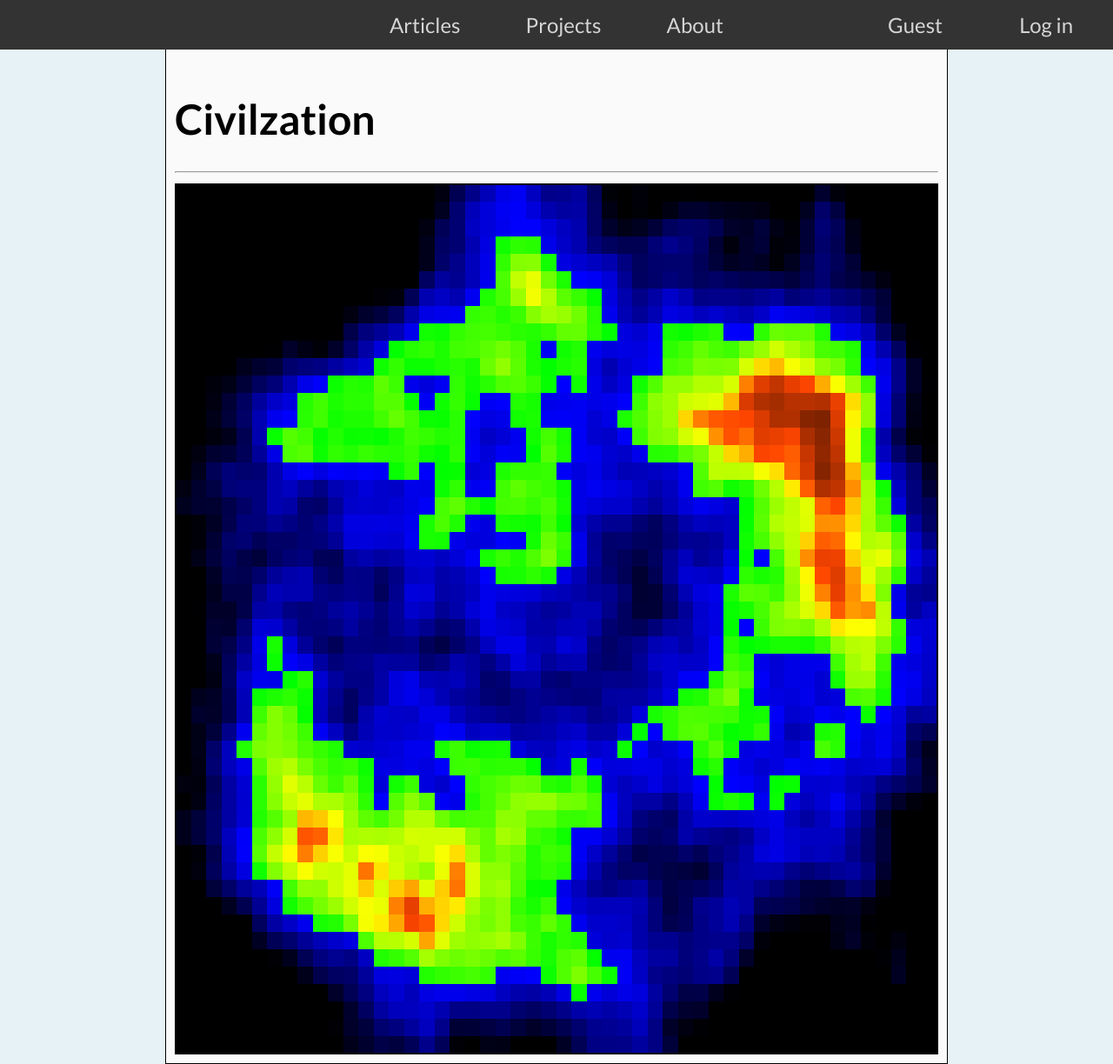
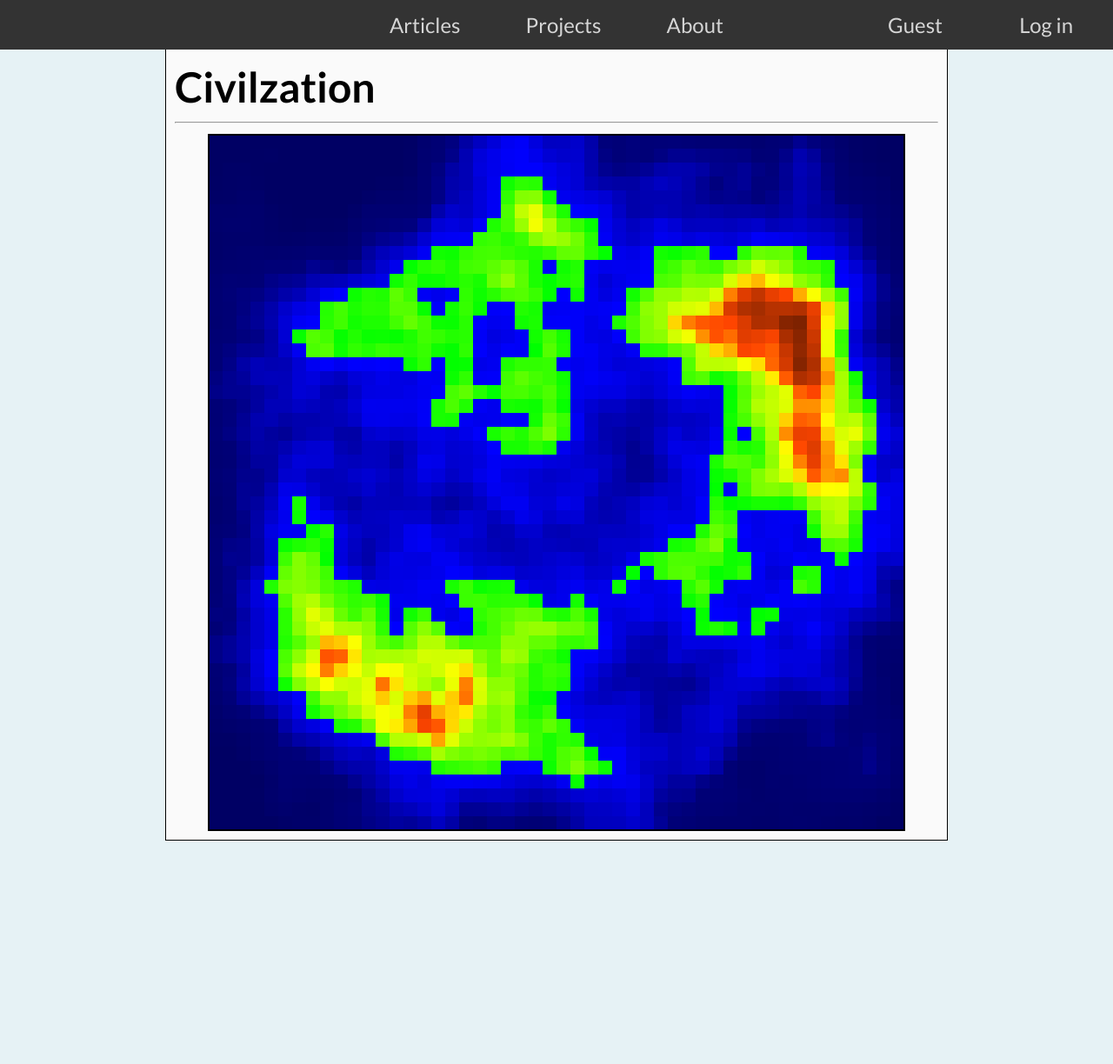
Before and after one commit to Trawirr/Trawirrcom, a Django app: page /civilization/ in a window 1280 px wide. Shown: the whole page at 87% size. After the commit the page ends 967 px from the top, so only its background shows below. Run offline with Django 4.2, Linux system fonts and the light colour scheme; data comes from the database, SQL or seed files in the repository; both versions use the stored data as it was after the commit; parts of the project's set-up code (start-up, migrations or seed data) failed here and were passed over.

Commit message:
creating and coloring map updated

```diff
--- a/civilization/management/commands/CreateMap.py
+++ b/civilization/management/commands/CreateMap.py
@@ -10,12 +10,14 @@ class Command(BaseCommand):
     def handle(self, *args, **options):
         Tile.objects.all().delete()
         octaves = [3, 6, 16, 24]
+        size = 50
         noises = [PerlinNoise(octaves=n) for n in octaves]
-        for x in range(50):
-            for y in range(50):
+        for x in range(size):
+            for y in range(size):
                 noise_val = 0
                 for n, noise in enumerate(noises):
                     noise_val += noise([x/50, y/50]) * .5**n
+                noise_val = max(-1.0, min(1.0, (noise_val)) - max(.0, distance(x, y, size)-.8)*2)
                 new_tile = Tile(x=x, y=y, height=noise_val, owner=None)
                 if noise_val < 0:
                     new_tile.tile_type = 'W'
--- a/civilization/utils/civilization.py
+++ b/civilization/utils/civilization.py
@@ -1,8 +1,8 @@
 import numpy as np
 
 WATER_COLORS = [
-    [-1.0, np.array([0,0,0])],
-    [-.5, np.array([0,0,0])],
+    [-1.0, np.array([0,0,100])],
+    [-.5, np.array([0,0,120])],
     [0, np.array([0,0,255])],
     [1.0, np.array([0,150,255])]
 ]
@@ -23,14 +23,17 @@ def decimal_hex(value):
     b = digits[value%16]
     return r+g+b
 
+def distance(x, y, size):
+    return ((x - size/2)**2 + (y - size/2)**2)**.5/(size/2)
+    #return min(1, (size+size)/6/((size/2 - x)**2 + (size/2 - y)**2 + 1/64)**.5)
+
 def hex_color(value):
     value = int(value)
     digits = '0123456789ABCDEF'
-    print(value//16)
-    print(value%16)
     return f"{digits[value//16]}{digits[value%16]}"
 
 def get_color(colors, height):
+    print(height)
     for i, (h, _) in enumerate(colors):
         if h >= height:
             (h1, color1), (h2, color2) = colors[i-1], colors[i]
--- a/static/css/main.css
+++ b/static/css/main.css
@@ -14,7 +14,7 @@ html, body {
     font-size: 24px;
     color: black;
     padding: 10px;
-    padding-top: 75px;
+    padding-top: 70px;
     border: solid black 1px;
 }
 
@@ -208,9 +208,20 @@ div.gallery {
     width: 49.99999%;
 }
 
+/* Civilization map style */
+h1 {
+    margin: 0;
+}
+
+.map-div{
+    display: flex;
+    align-items: center;
+    justify-content: center;
+}
+
 td, th {
-    width: 20px;
-    height: 20px;
+    width: 16px;
+    height: 16px;
     /* border: 0.5px solid black; */
 }
 
```
Also changed, not shown: templates/civilization.html (+5 -5 lines), db.sqlite3.
